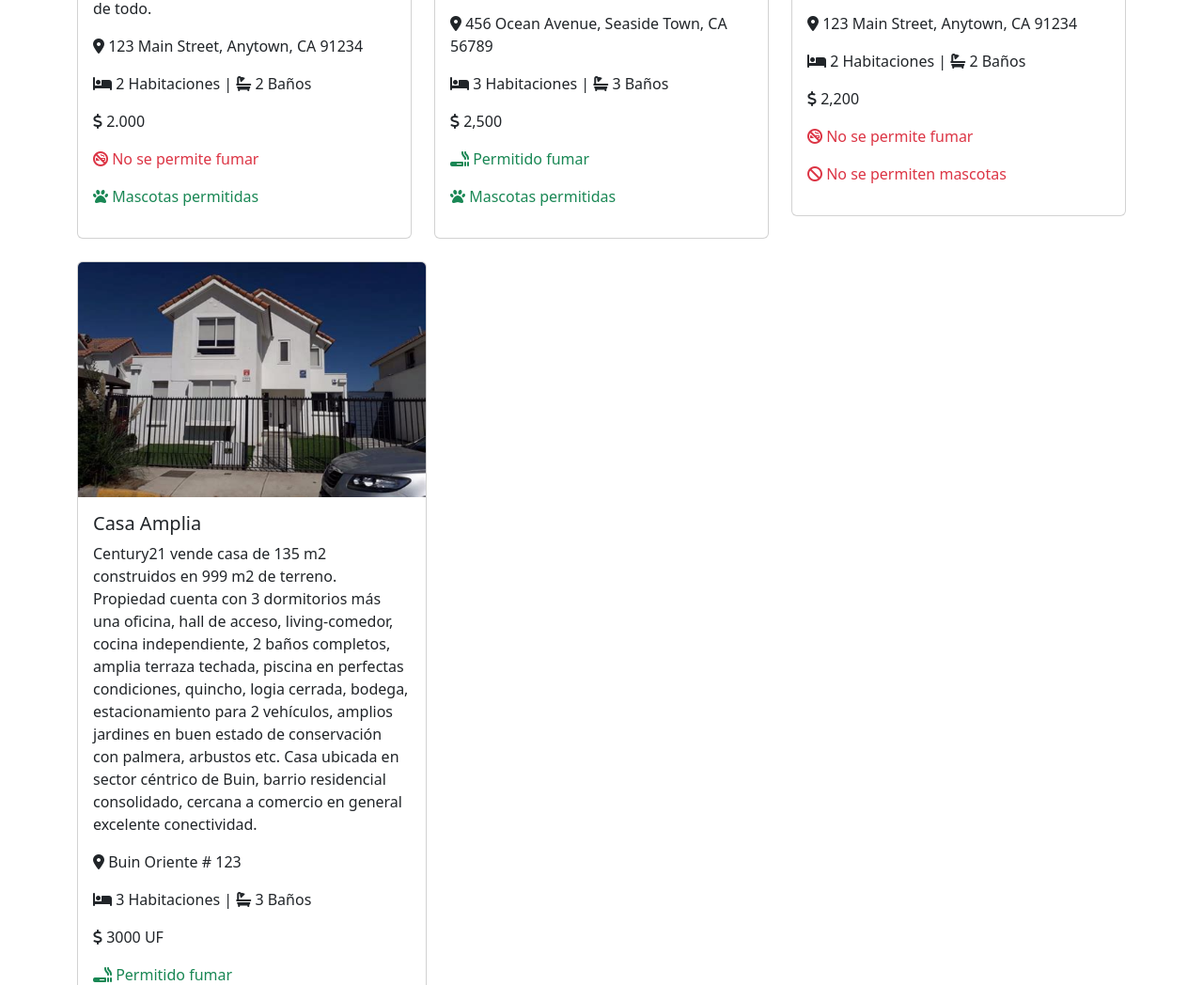
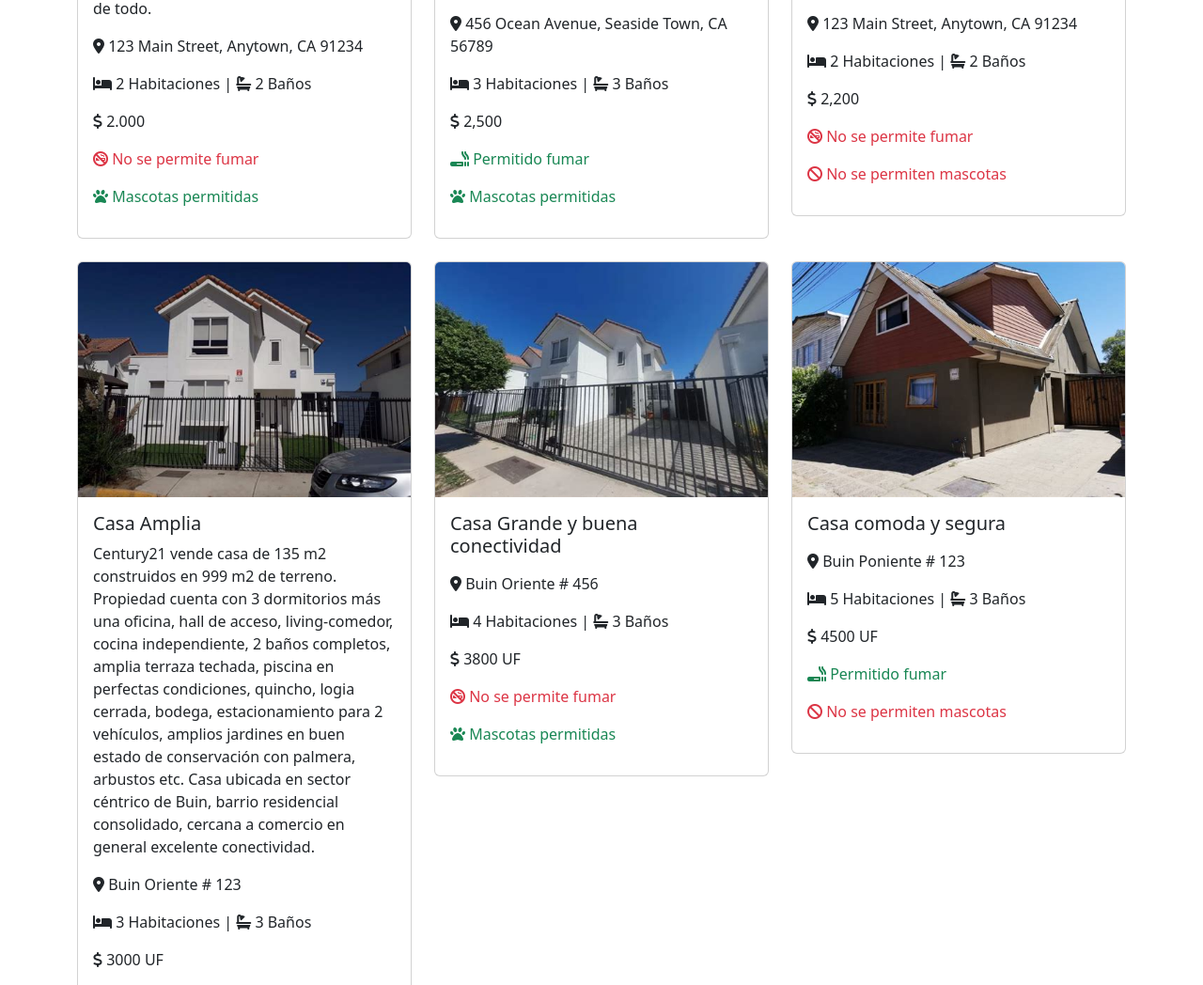
Before and after one commit to LuisGG34/Desafio-04-Arreglos, a plain HTML site: page propiedades_alquiler.html in a window 1280 px wide. Shown: the part 824-1872 px from the top of the page at 94% size. Drawn offline with nearby package versions, Linux system fonts and the light colour scheme.

Commit message:
se arreglan los link de los botones y ademas se arregla el formato de las card

```diff
--- a/propiedades_alquiler.html
+++ b/propiedades_alquiler.html
@@ -49,9 +49,9 @@
     </main>
     <div class="container mt-5">
       <!-- Propiedades en alquiler -->
-      <section id="alquiler" class="mb-5">
+      <section class="mb-5">
         <h2>Propiedades en alquiler</h2>
-        <div class="row">
+        <div class="row" id="alquiler">
           <div class="col-md-4 mb-4">
             <div class="card">
               <img
```
Also changed, not shown: index.html (+2 -2 lines), propiedades_venta.html (+2 -2 lines).
